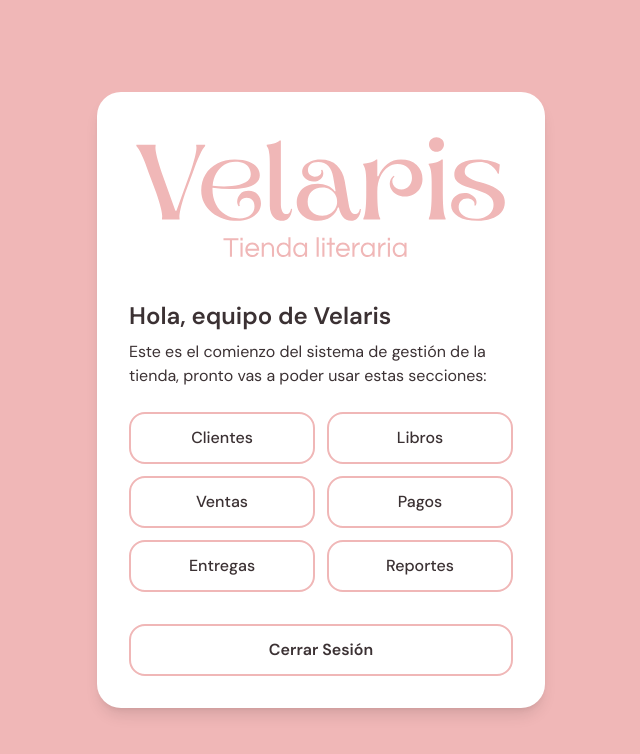
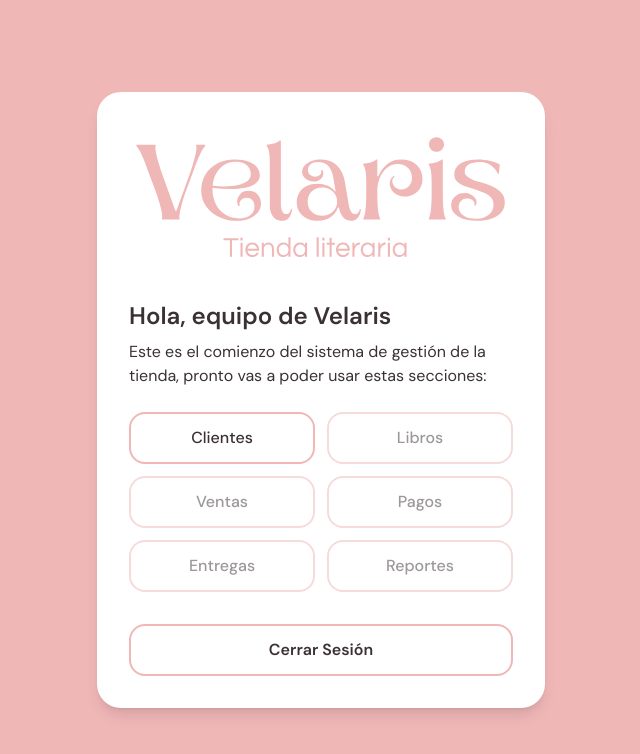
Before and after one commit to soulchdn/velaris-admin, a Next.js app: page / in a window 1280 px wide. Shown: the top 754 px of the page, without its empty margins (319-959 px from the left). Built offline with nearby package versions, Linux system fonts and the light colour scheme.

Commit message:
Link the Clientes section from the home page

```diff
--- a/src/app/page.tsx
+++ b/src/app/page.tsx
@@ -1,8 +1,16 @@
+import Link from "next/link";
 import Image from "next/image";
 import { cerrarSesion } from "./login/actions";
 
 // Secciones a ser construidas
-const secciones = ["Clientes", "Libros", "Ventas", "Pagos", "Entregas", "Reportes"];
+const secciones = [
+  { nombre: "Clientes", direccion: "/clientes" },
+  { nombre: "Libros", direccion: null },
+  { nombre: "Ventas", direccion: null },
+  { nombre: "Pagos", direccion: null },
+  { nombre: "Entregas", direccion: null },
+  { nombre: "Reportes", direccion: null },
+];
 
 export default function Inicio() {
   return (
@@ -30,10 +38,17 @@ export default function Inicio() {
           <ul className="mt-6 grid grid-cols-2 gap-3">
             {secciones.map((seccion) => (
               <li
-                key={seccion}
-                className="rounded-2xl border-2 border-rosa px-4 py-3 text-center font-medium"
-              >
-                {seccion}
+                key={seccion.nombre}>
+                {seccion.direccion ? (
+                  <Link href={seccion.direccion}
+                    className="block rounded-2xl border-2 border-rosa px-4 py-3 text-center font-medium">
+                    {seccion.nombre}
+                  </Link>
+                ) : (
+                  <span className="block rounded-2xl border-2 border-rosa px-4 py-3 text-center font-medium opacity-50">
+                    {seccion.nombre}
+                  </span>
+                )}
               </li>
             ))}
           </ul>
```
